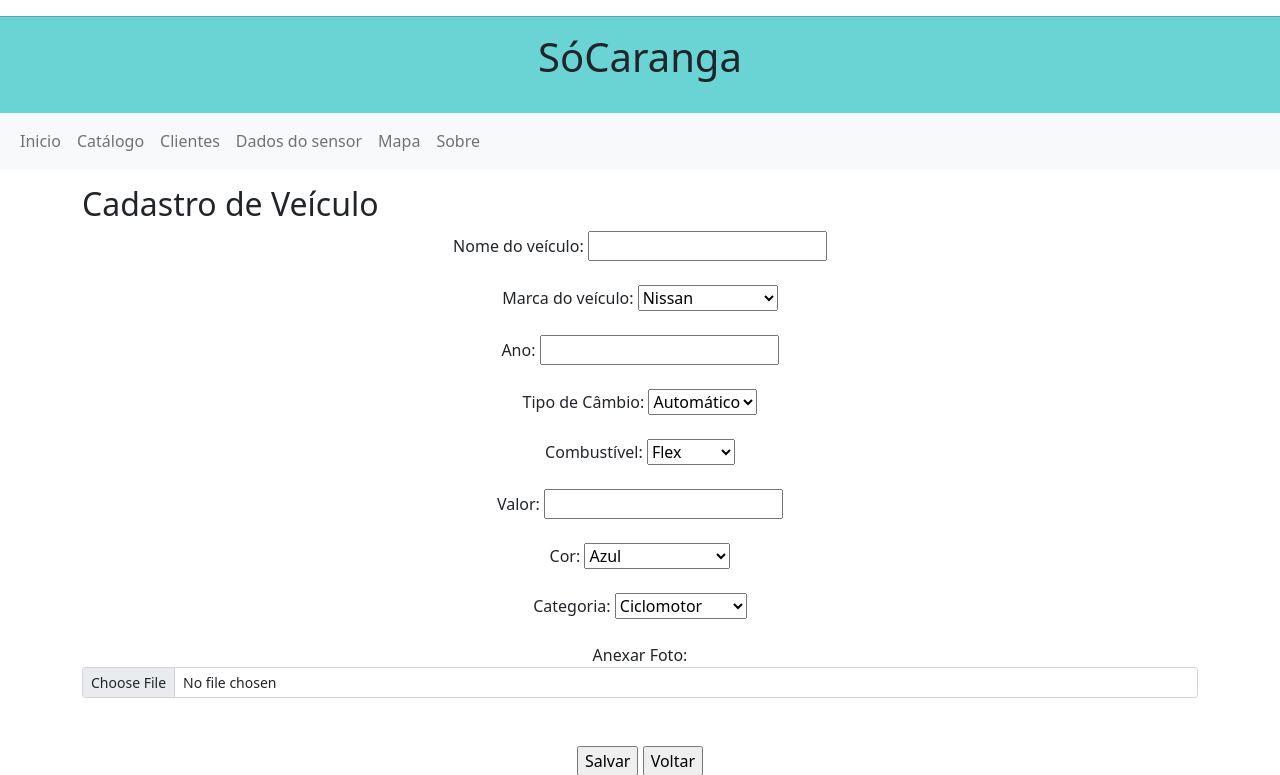
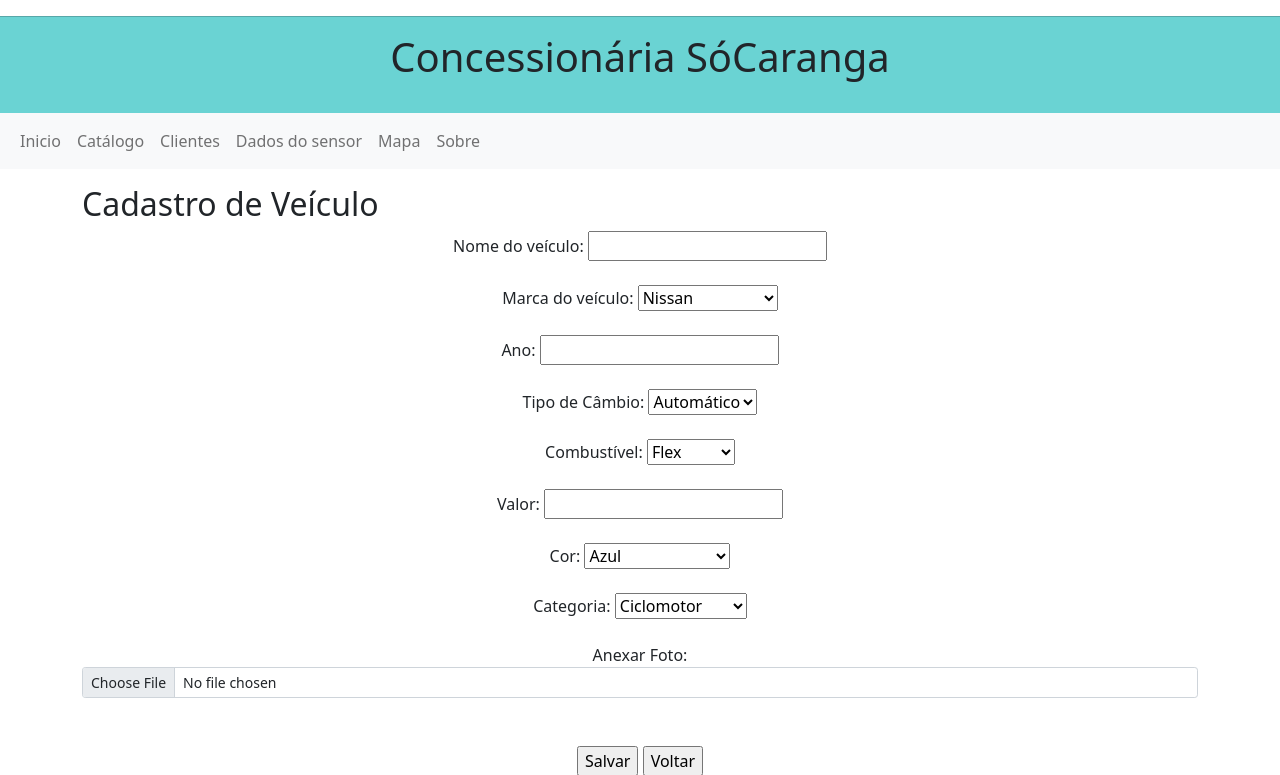
Before and after one commit to leodorini/socaranga, a PHP site: page /cadastrar.php in a window 1280 px wide. Shown: the top 775 px of the page. Run offline with PHP 8.4, Linux system fonts and the light colour scheme; data comes from the database, SQL or seed files in the repository.

Commit message:
Menu certo

```diff
--- a/menu.php
+++ b/menu.php
@@ -10,7 +10,7 @@
 
 <div id="menu">
 <hr>
-<h1 align='center'>SóCaranga</h1>
+<h1 align='center'>Concessionária SóCaranga</h1>
 <br>
 <!--
 <p  align='center'>
```
